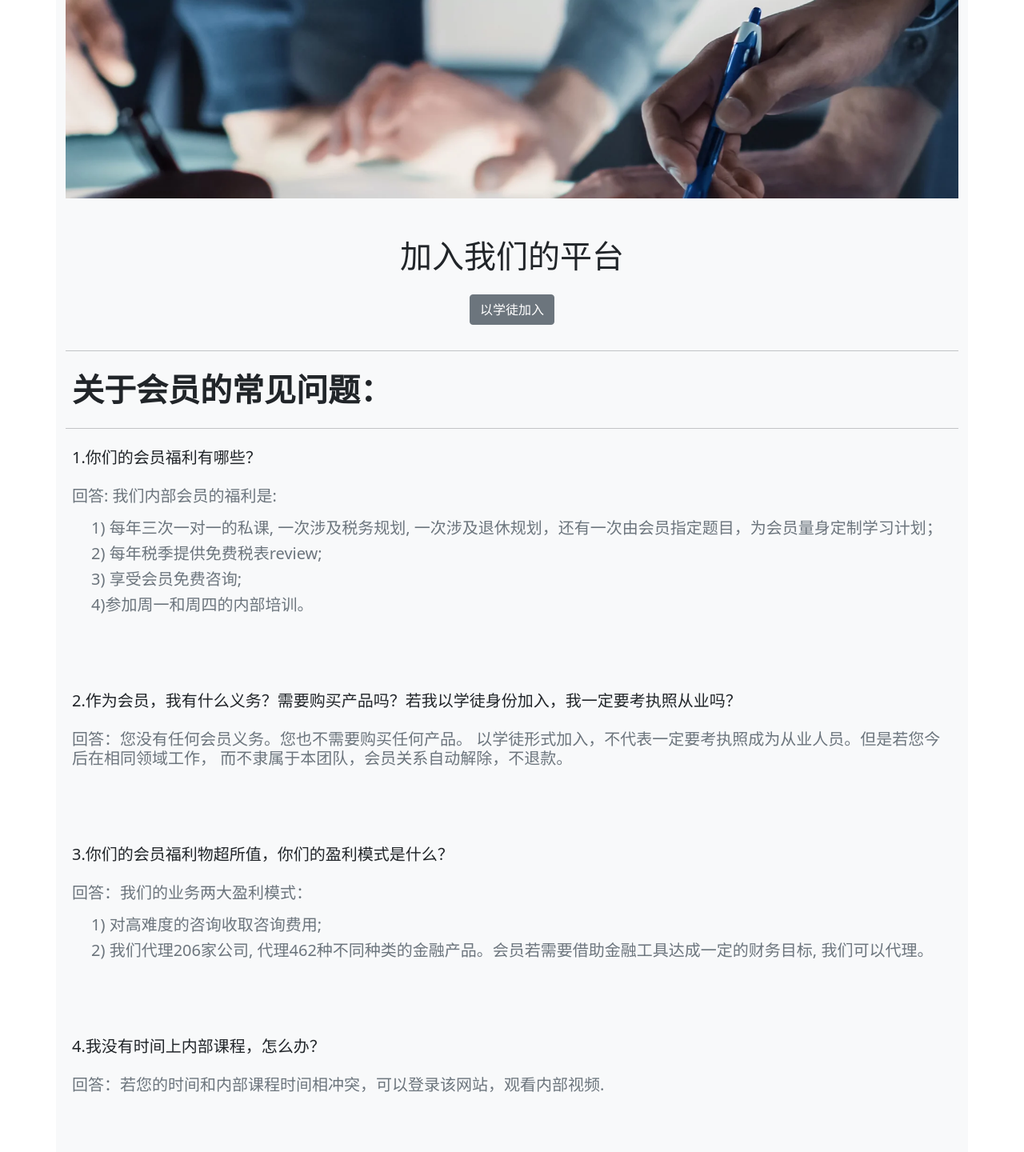
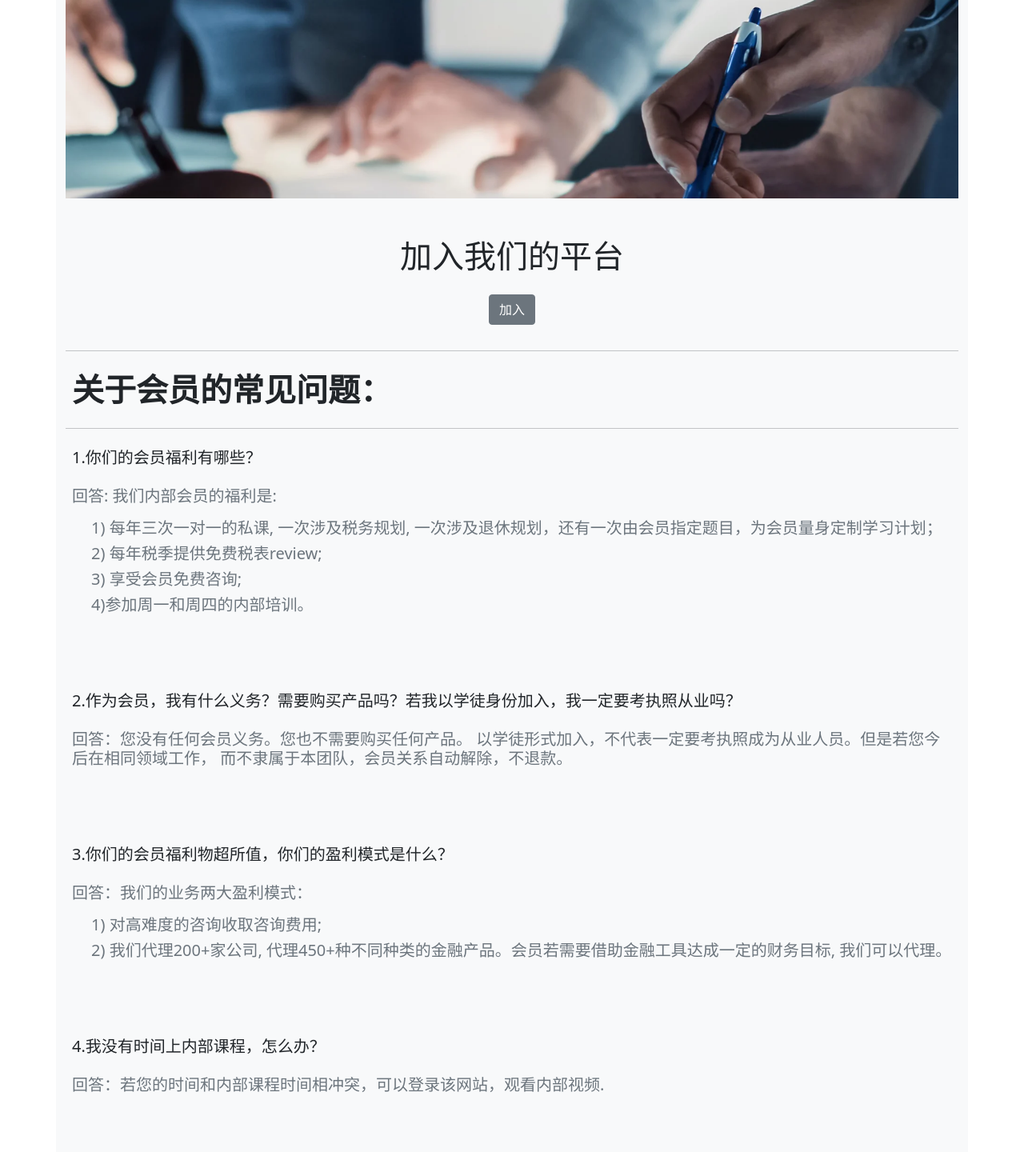
Before and after one commit to yaoyao082008/webpage, a Django app: page /joinus/ in a window 1280 px wide. Shown: the part 149-1589 px from the top of the page at 80% size. Run offline with Django 4.2, Linux system fonts and the light colour scheme.

Commit message:
slight text modifications

```diff
--- a/homepage/templates/page/join_us.html
+++ b/homepage/templates/page/join_us.html
@@ -180,7 +180,7 @@
               href="https://registration.wfglaunch.com/"
               target="_blank"
               class="my-3 btn btn-secondary"
-              >以学徒加入</a
+              >加入</a
             >
           </div>
         </div>
@@ -222,7 +222,7 @@
             <li class="h5 text-muted">
               1) 对高难度的咨询收取咨询费用;
             </li>
-            <li class="h5 text-muted">2) 我们代理206家公司, 代理462种不同种类的金融产品。会员若需要借助金融工具达成一定的财务目标,
+            <li class="h5 text-muted">2) 我们代理200+家公司, 代理450+种不同种类的金融产品。会员若需要借助金融工具达成一定的财务目标,
               我们可以代理。</li>
           </ul>
 
```
